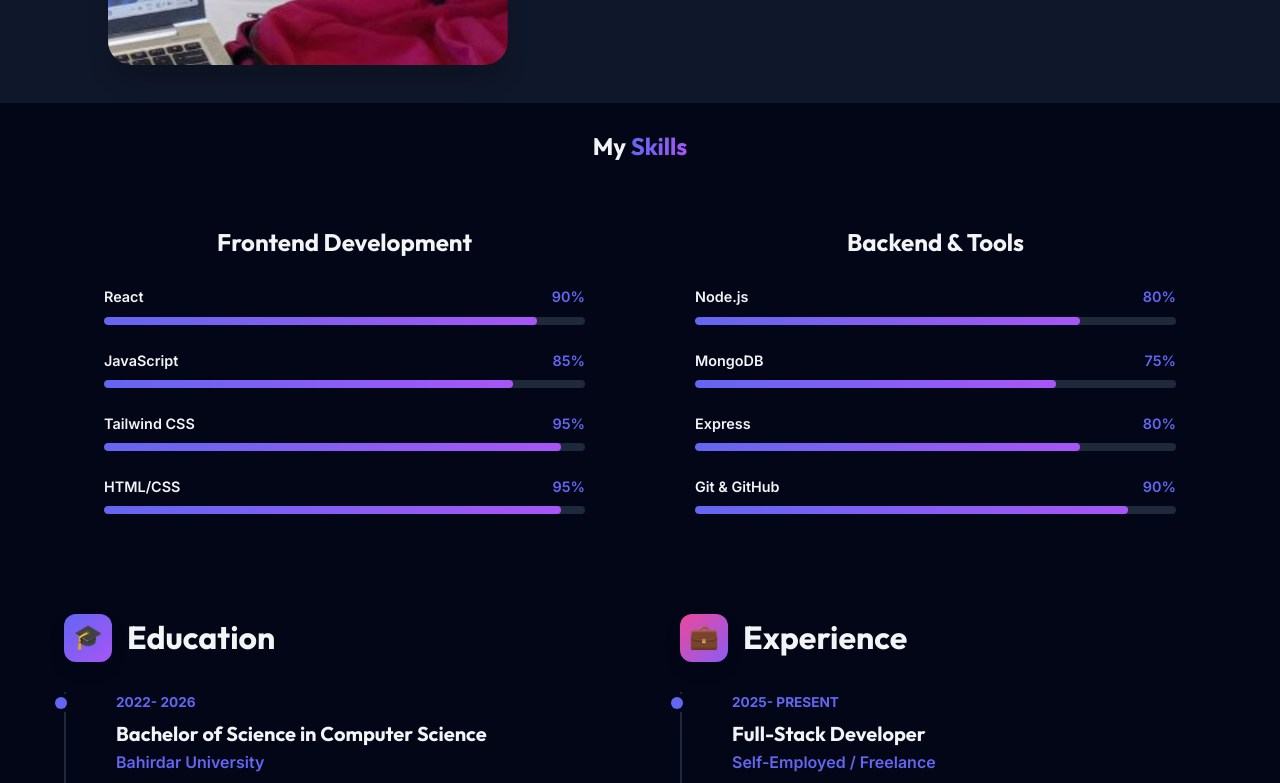
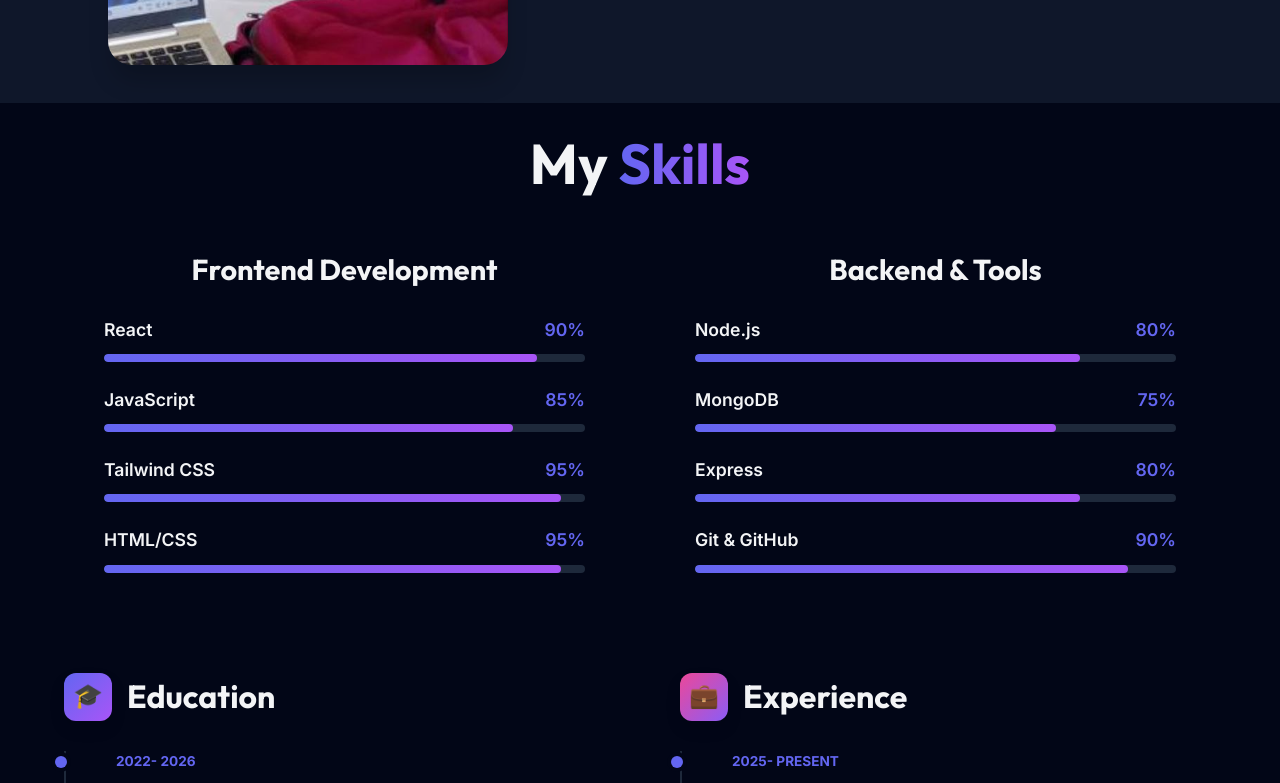
Before and after one commit to asinake21/my-portfolio, a React (Vite) app: page / in a window 1280 px wide. Shown: the part 1660-2443 px from the top of the page. Built offline with nearby package versions, Linux system fonts and the light colour scheme.

Commit message:
Increased font sizes in Skills section for better visibility

```diff
--- a/src/components/Skills.css
+++ b/src/components/Skills.css
@@ -5,13 +5,15 @@
 .skills-section .section-title {
   text-align: center;
   width: 100%;
+  font-size: 3.5rem; /* Increased from default */
+  margin-bottom: 10px;
 }
 
 .skills-categories {
   display: grid;
   grid-template-columns: repeat(auto-fit, minmax(350px, 1fr));
   gap: 30px;
-  margin-top: 30px; /* Reduced from 60px to bring it near the skills */
+  margin-top: 20px;
 }
 
 .skill-category-card {
@@ -26,7 +28,7 @@
 }
 
 .category-title {
-  font-size: 1.5rem;
+  font-size: 1.8rem; /* Increased from 1.5rem */
   margin-bottom: 30px;
   color: var(--text-primary);
   text-align: center;
@@ -45,8 +47,8 @@
 .skill-info {
   display: flex;
   justify-content: space-between;
-  margin-bottom: 8px;
-  font-size: 0.9rem;
+  margin-bottom: 10px;
+  font-size: 1.1rem; /* Increased from 0.9rem */
   font-weight: 600;
 }
 
@@ -66,4 +68,8 @@
   .skill-category-card {
     padding: 24px;
   }
+
+  .skills-section .section-title {
+    font-size: 2.5rem;
+  }
 }
```
